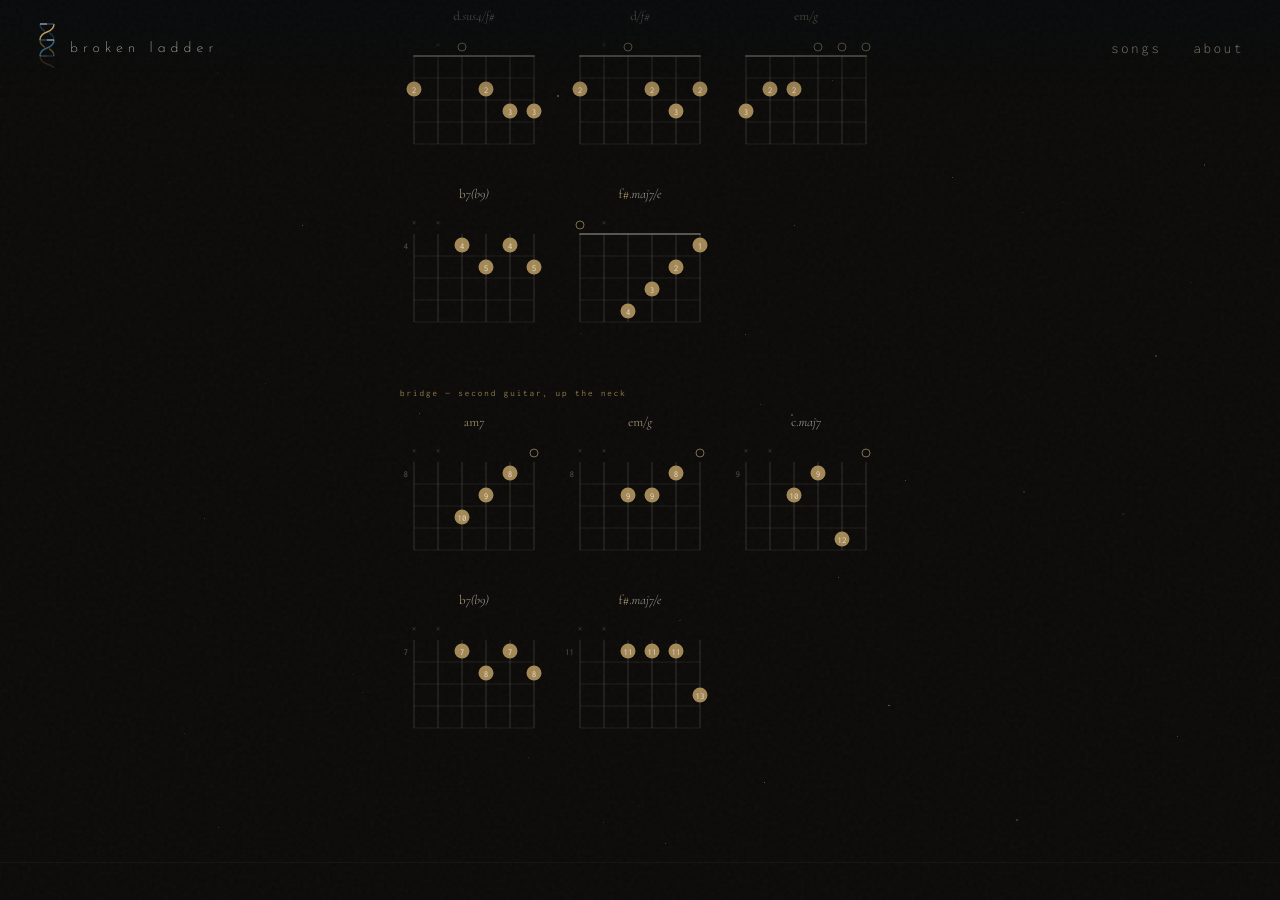
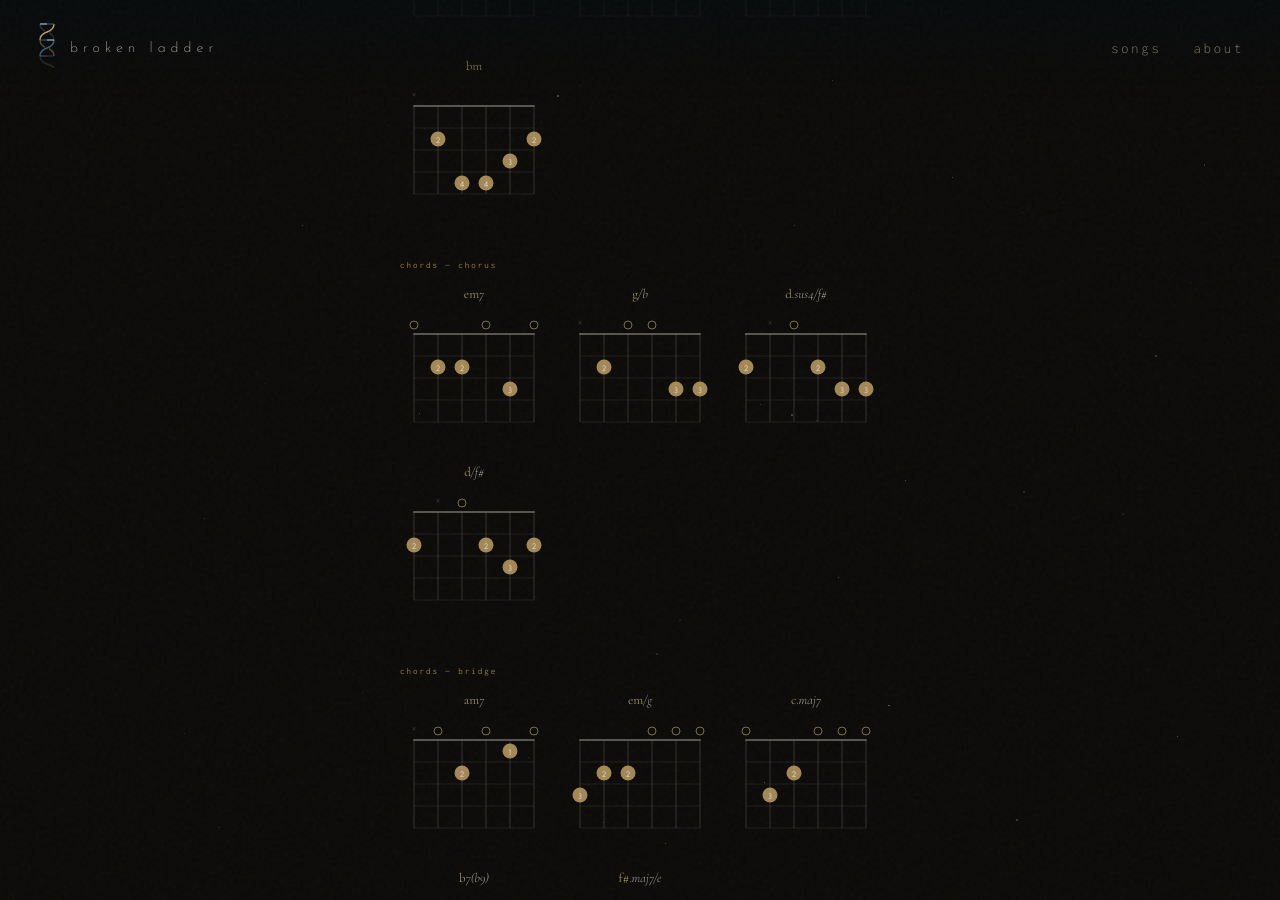
Before and after one commit to ClayShentrup/brokenladder, a Jekyll site: the page built from songs/the-shape-of-the-almost.html, in a window 1280 px wide and 900 px high, scrolled down 3102 px. Built offline with Jekyll 4.4.1, drawn with Linux system fonts in a browser that asks for light colours; some of the changed text lies outside the part shown.

Commit message:
the shape of the almost: chords grouped by song part
Co-Authored-By: Claude Opus 5.5 <noreply@anthropic.com>

```diff
--- a/songs/the-shape-of-the-almost.html
+++ b/songs/the-shape-of-the-almost.html
@@ -97,39 +97,69 @@ line: "rgba(201,168,106,0.18)"
     <div class="rule"></div>
 
     <div class="section" style="--anim-delay:1.3s">
-      <div class="section-label">chords</div>
-      <div class="chord-grid" id="chord-grid"></div>
+      <div class="section-label">chords — intro, verses, outro</div>
+      <div class="chord-grid" data-chords="chordsVerse"></div>
     </div>
     <script>
-    window.songChords = {
-      "em(add9)":       "0.2.4.0.0.0",
-      "c.maj7/e":       "0.3.2.0.0.0",
-      "g6":             "3.2.0.0.0.0",
-      "d.add9/f#":      "2.0.0.2.3.0",
-      "am7":            "x.0.2.0.1.0",
-      "em":             "0.2.2.0.0.0",
-      "bm":             "x.2.4.4.3.2",
-      "em7":            "0.2.2.0.3.0",
-      "g/b":            "x.2.0.0.3.3",
-      "d.sus4/f#":      "2.x.0.2.3.3",
-      "d/f#":           "2.x.0.2.3.2",
-      "em/g":           "3.2.2.0.0.0",
-      "b7(b9)":         "x.x.4.5.4.5",
-      "f#.maj7/e":      "0.x.4.3.2.1"
+    window.chordsVerse = {
+      "em(add9)":         "0.2.4.0.0.0",
+      "c.maj7/e":         "0.3.2.0.0.0",
+      "g6":               "3.2.0.0.0.0",
+      "d.add9/f#":        "2.0.0.2.3.0"
+    };
+    </script>
+
+    <div class="section" style="--anim-delay:1.35s">
+      <div class="section-label">chords — pre-chorus</div>
+      <div class="chord-grid" data-chords="chordsPre"></div>
+    </div>
+    <script>
+    window.chordsPre = {
+      "am7":              "x.0.2.0.1.0",
+      "em":               "0.2.2.0.0.0",
+      "g6":               "3.2.0.0.0.0",
+      "bm":               "x.2.4.4.3.2"
     };
     </script>
 
     <div class="section" style="--anim-delay:1.4s">
-      <div class="section-label">bridge — second guitar, up the neck</div>
+      <div class="section-label">chords — chorus</div>
+      <div class="chord-grid" data-chords="chordsChorus"></div>
+    </div>
+    <script>
+    window.chordsChorus = {
+      "em7":              "0.2.2.0.3.0",
+      "g/b":              "x.2.0.0.3.3",
+      "d.sus4/f#":        "2.x.0.2.3.3",
+      "d/f#":             "2.x.0.2.3.2"
+    };
+    </script>
+
+    <div class="section" style="--anim-delay:1.45s">
+      <div class="section-label">chords — bridge</div>
+      <div class="chord-grid" data-chords="chordsBridge"></div>
+    </div>
+    <script>
+    window.chordsBridge = {
+      "am7":              "x.0.2.0.1.0",
+      "em/g":             "3.2.2.0.0.0",
+      "c.maj7":           "0.3.2.0.0.0",
+      "b7(b9)":           "x.x.4.5.4.5",
+      "f#.maj7/e":        "0.x.4.3.2.1"
+    };
+    </script>
+
+    <div class="section" style="--anim-delay:1.5s">
+      <div class="section-label">chords — bridge, second guitar up the neck</div>
       <div class="chord-grid" data-chords="bridgeHigh"></div>
     </div>
     <script>
     window.bridgeHigh = {
-      "am7":            "x.x.10.9.8.0",
-      "em/g":           "x.x.9.9.8.0",
-      "c.maj7":         "x.x.10.9.12.0",
-      "b7(b9)":         "x.x.7.8.7.8",
-      "f#.maj7/e":      "x.x.11.11.11.13"
+      "am7":              "x.x.10.9.8.0",
+      "em/g":             "x.x.9.9.8.0",
+      "c.maj7":           "x.x.10.9.12.0",
+      "b7(b9)":           "x.x.7.8.7.8",
+      "f#.maj7/e":        "x.x.11.11.11.13"
     };
     </script>
 
```
